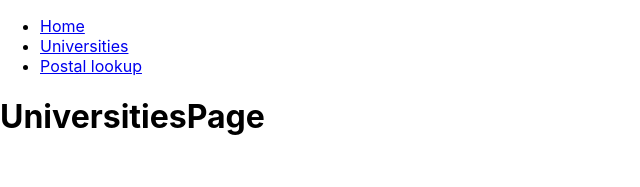
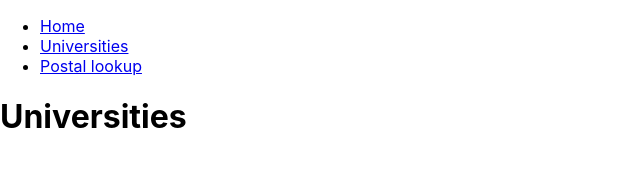
Before and after one commit to Eric-Patterson/ericpatterson__launchpad-react-code-challenge, a React (Create React App) app: page /universities in a window 1280 px wide. Shown: the top 187 px of the page, without its empty margins (0-640 px from the left). Built offline with nearby package versions, Linux system fonts and the light colour scheme.

Commit message:
Question 3 Start.

```diff
--- a/src/components/Pages/UniversitiesPage.js
+++ b/src/components/Pages/UniversitiesPage.js
@@ -1,7 +1,9 @@
+import Universities from "../Universities/Universities";
+
 function UniversitiesPage() {
   return (
     <div>
-      <h1>UniversitiesPage</h1>
+      <Universities />
     </div>
   );
 }
--- /dev/null
+++ b/src/components/Universities/Universities.js
@@ -0,0 +1,9 @@
+function Universities() {
+  return (
+    <div>
+      <h1>Universities</h1>
+    </div>
+  );
+}
+
+export default Universities;
```
